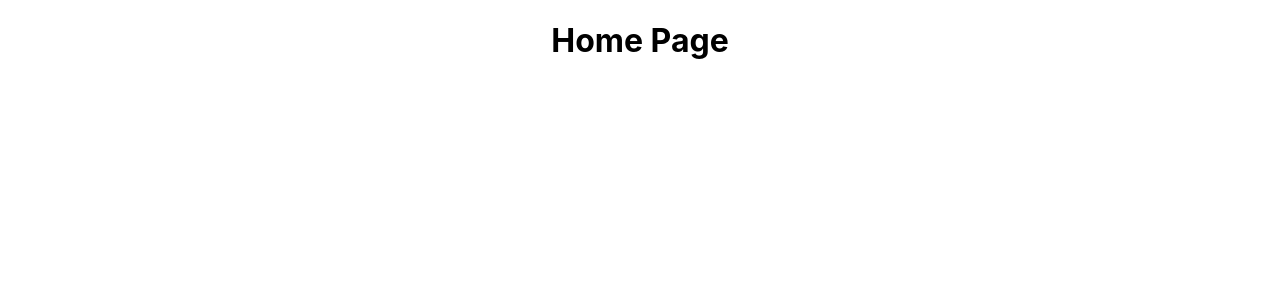
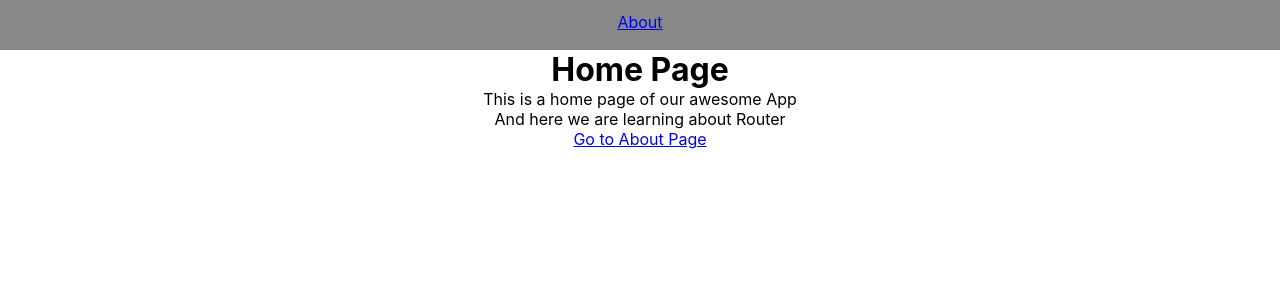
Before and after one commit to fhabhishektiwari/blog, a React (Create React App) app: page / in a window 1280 px wide. Shown: the top 300 px of the page. Built offline with nearby package versions, Linux system fonts and the light colour scheme.

Commit message:
React Router,Link,Navbar,anchor Tag in react js

```diff
--- a/src/App.js
+++ b/src/App.js
@@ -3,10 +3,14 @@ import React from 'react';
 import {BrowserRouter, Route, Routes} from 'react-router-dom'
 import Home from './components/Home';
 import About from './components/About';
+import NavBar from './components/NavBar';
 const App=()=>{
   return(
     <div className='App'>
     <BrowserRouter>
+    {/*<Link to='/about'>About</Link><br/>
+  <Link to='/'>Home</Link>*/}
+      <NavBar/>
       <Routes>
         <Route path='/' element={<Home/>}/>
         <Route path='/about' element={<About/>}/>
--- a/src/MuiComponent.js
+++ b/src/MuiComponent.js
@@ -1,5 +1,5 @@
 import * as React from 'react';
-import { Button, Pagination, FormControl,InputLabel,Input,FormHelperText,Icon } from '@mui/material';
+import { Button, Pagination, FormControl,InputLabel,Input,FormHelperText} from '@mui/material';
 
 const MuiComponent = () => {
     return (
--- a/src/components/About.js
+++ b/src/components/About.js
@@ -1,7 +1,12 @@
+import { Link } from "react-router-dom";
+
 const About=()=>{
     return(
         <>
             <h1>About Page</h1>
+            <p>This is a About page of our awesome App</p>
+            <p>And here we are learning about Router</p>
+            <Link to='/'>Go to Home Page</Link>
         </>
     );
 }
--- a/src/components/Home.js
+++ b/src/components/Home.js
@@ -1,7 +1,12 @@
+import { Link } from "react-router-dom";
+
 const Home=()=>{
     return(
         <>
             <h1>Home Page</h1>
+            <p>This is a home page of our awesome App</p>
+            <p>And here we are learning about Router</p>
+            <Link to='/about'>Go to About Page</Link>
         </>
     );
 }
--- /dev/null
+++ b/src/components/NavBar.js
@@ -0,0 +1,15 @@
+import { Link } from "react-router-dom";
+
+const NavBar=()=>{
+    return(
+        <div style={{backgroundColor:'#888',height:'50px',padding:'12px'}}>
+            <ul style={{listStyle:'none',display:'flex',justifyContent:'space-around'}}>
+                {/*<li><Link to='/'>Home</Link></li>*/}
+                {/*<li><Link to='/about'>About</Link></li>*/}
+                <a href="/about">About</a>
+            </ul>
+        </div>
+    );
+}
+
+export default NavBar;
--- a/src/index.css
+++ b/src/index.css
@@ -1,3 +1,8 @@
+*{
+  margin: 0;
+  padding: 0;
+  box-sizing: border-box;
+}
 body {
   margin: 0;
   font-family: -apple-system, BlinkMacSystemFont, 'Segoe UI', 'Roboto', 'Oxygen',
```
